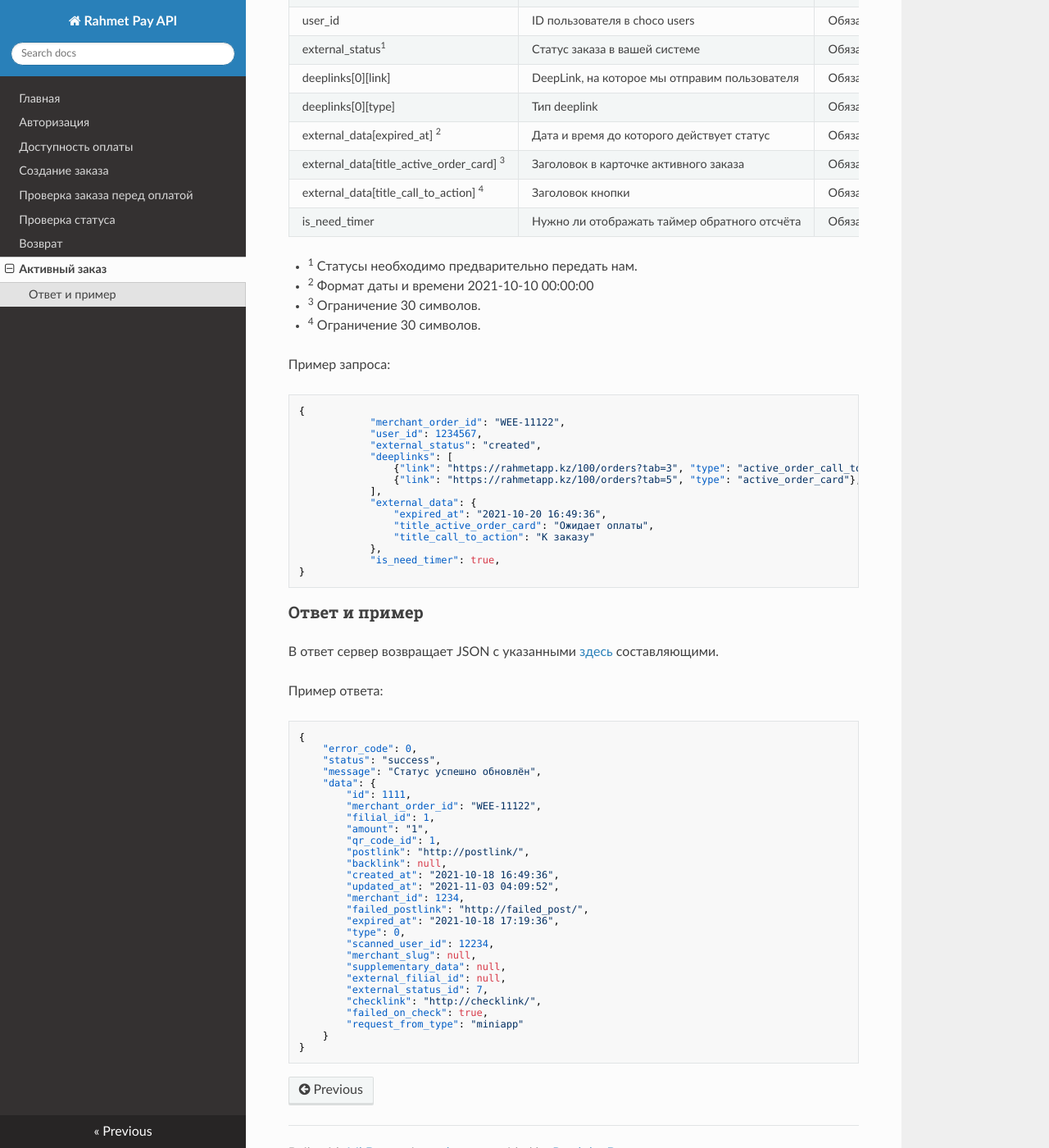
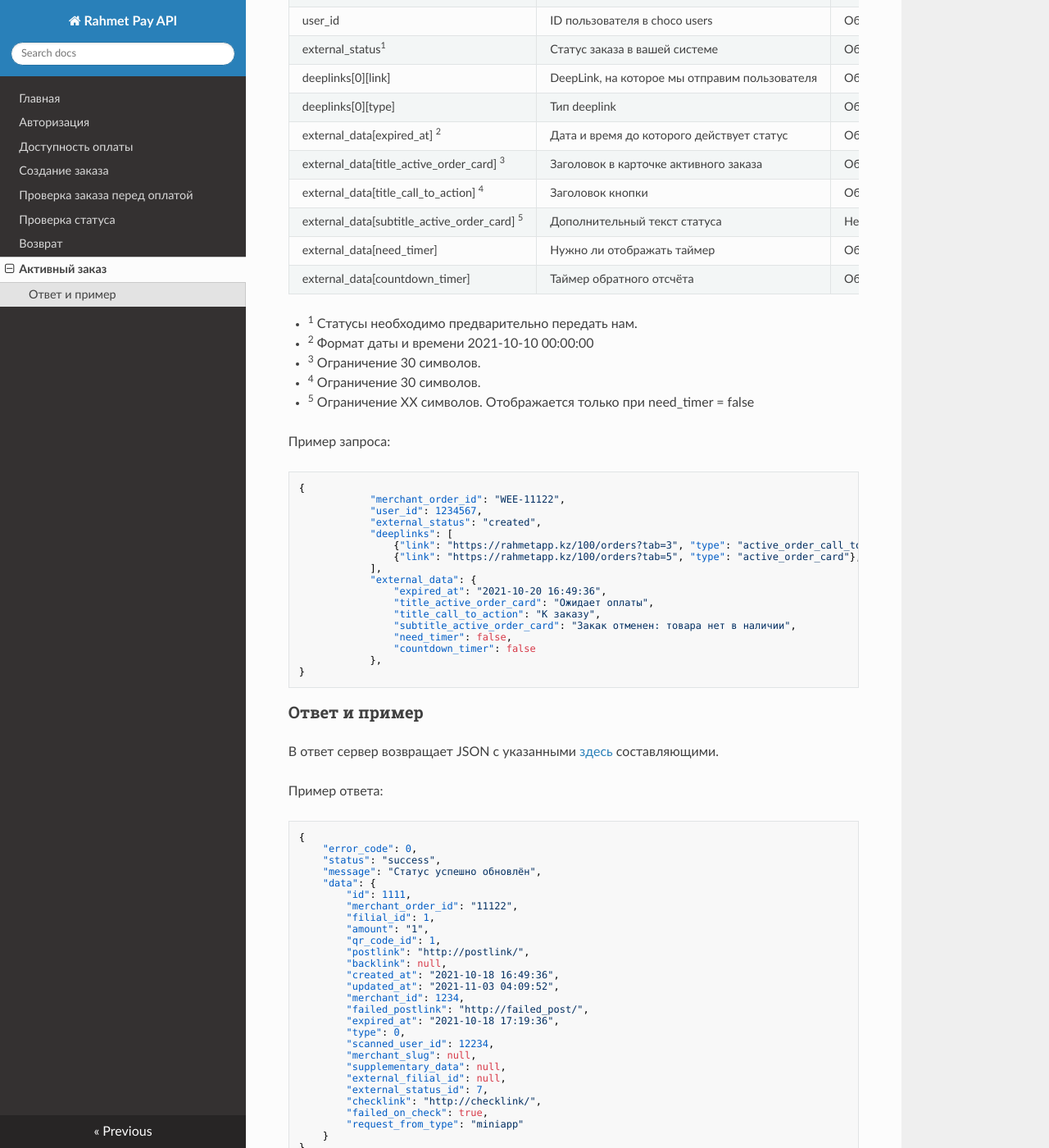
Before and after one commit to rahmetapp/docs, an MkDocs documentation site: the page built from docs/active_order.md, in a window 1280 px wide and 1400 px high, scrolled down 362 px. Shown: the whole window at 82% size. Built offline with MkDocs 1.6.1, drawn with Linux system fonts in a browser that asks for light colours; nearby versions of some CDN libraries; old or Windows-style settings are respelled for this version of MkDocs.

Commit message:
add new method and fixes

````diff
--- a/docs/active_order.md
+++ b/docs/active_order.md
@@ -16,12 +16,15 @@ deeplinks[0][type] | Тип deeplink | Обязательное | active_order_c
 external_data[expired_at] <sup>2</sup> | Дата и время до которого действует статус | Обязательное | 2021-10-10 00:00:00 | string
 external_data[title_active_order_card] <sup>3</sup> | Заголовок в карточке активного заказа | Обязательное | Заказ создан | string
 external_data[title_call_to_action] <sup>4</sup> | Заголовок кнопки | Обязательное | Показать на карте | string
-is_need_timer | Нужно ли отображать таймер обратного отсчёта | Обязательное | true | bool
+external_data[subtitle_active_order_card] <sup>5</sup> | Дополнительный текст статуса | Не обязательное | Закак отменен: товара нет в наличии | string
+external_data[need_timer] | Нужно ли отображать таймер  | Обязательное | true | bool
+external_data[countdown_timer] | Таймер обратного отсчёта | Обязательное | true | bool
 
 - <sup>1</sup> Статусы необходимо предварительно передать нам.
 - <sup>2</sup> Формат даты и времени 2021-10-10 00:00:00
 - <sup>3</sup> Ограничение 30 символов.
 - <sup>4</sup> Ограничение 30 символов.
+- <sup>5</sup> Ограничение XX символов. Отображается только при need_timer = false
 
 Пример запроса:
 ```
@@ -36,9 +39,11 @@ is_need_timer | Нужно ли отображать таймер обратно
             "external_data": {
                 "expired_at": "2021-10-20 16:49:36",
                 "title_active_order_card": "Ожидает оплаты",
-                "title_call_to_action": "К заказу"
+                "title_call_to_action": "К заказу",
+                "subtitle_active_order_card": "Закак отменен: товара нет в наличии",
+                "need_timer": false,
+                "countdown_timer": false
             },
-            "is_need_timer": true,
 }
 ```
 
@@ -54,7 +59,7 @@ is_need_timer | Нужно ли отображать таймер обратно
     "message": "Статус успешно обновлён",
     "data": {
         "id": 1111,
-        "merchant_order_id": "WEE-11122",
+        "merchant_order_id": "11122",
         "filial_id": 1,
         "amount": "1",
         "qr_code_id": 1,
````
